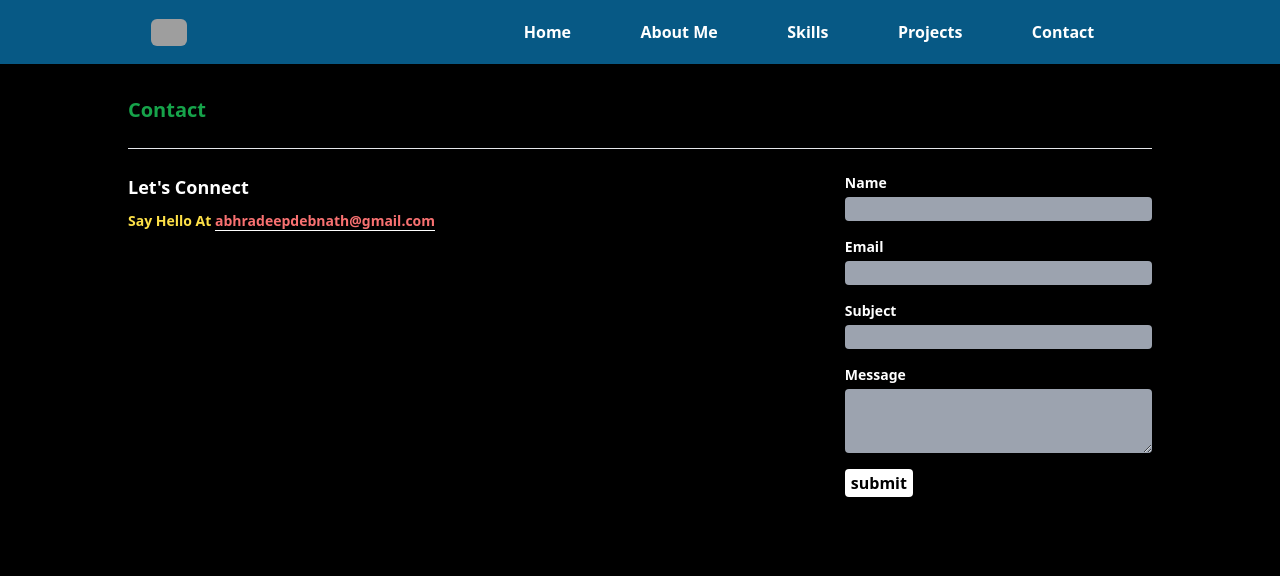
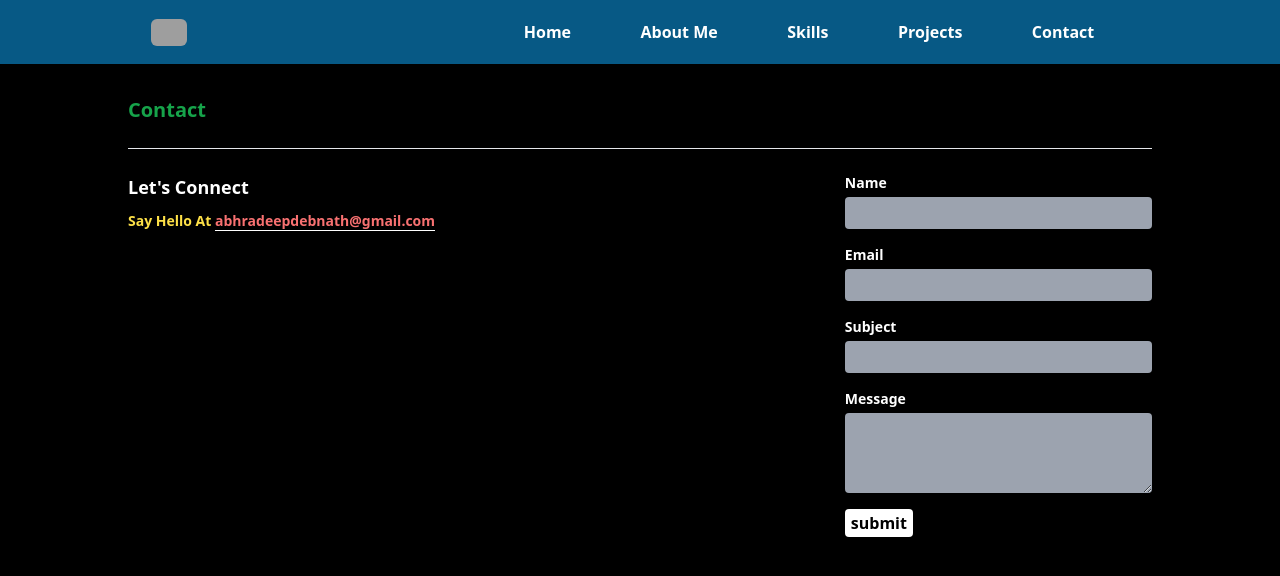
Before and after one commit to abhradeep01/my-portfolio, a React (Create React App) app: page /contact in a window 1280 px wide. Shown: the top 576 px of the page. Built offline with nearby package versions, Linux system fonts and the light colour scheme; grey boxes are pictures that could not be loaded.

Commit message:
adding some changes

```diff
--- a/package.json
+++ b/package.json
@@ -6,7 +6,6 @@
     "@emotion/react": "^11.13.3",
     "@emotion/styled": "^11.13.0",
     "@mui/icons-material": "^6.1.0",
-    "@mui/material": "^6.1.0",
     "@testing-library/jest-dom": "^5.17.0",
     "@testing-library/react": "^13.4.0",
     "@testing-library/user-event": "^13.5.0",
--- a/src/components/About.js
+++ b/src/components/About.js
@@ -73,7 +73,7 @@ function About({wdth}) {
         <div className="w-full flex flex-col gap-5 x-sm:gap-3">
           <div>
             <h3 className='text-blue-500 text-lg font-semibold capitalize'>
-              technologies i'm learning right now:
+              backend technologies i'm learning right now:
             </h3>
           </div>
           <div className="w-full flex flex-row gap-12 flex-wrap x-sm:gap-6">
--- a/src/components/Contact.js
+++ b/src/components/Contact.js
@@ -66,8 +66,8 @@ const Input = ({inputName,type,textArea}) =>{
       </label>
       {
         textArea?
-        <textarea name={inputName} id={id} className='w-full h-16 bg-gray-400 rounded p-1.5'></textarea>:
-        <input type={type} id={id} className='w-full h-6 x-sm:h-8 bg-gray-400 rounded p-1.5' />
+        <textarea name={inputName} id={id} className='w-full h-20 bg-gray-400 rounded p-2 outline-none'></textarea>:
+        <input type={type} id={id} className='w-full h-8 x-sm:h-10 bg-gray-400 rounded p-2 outline-none'/>
       }
     </div>
   )
--- a/src/data/IconText.js
+++ b/src/data/IconText.js
@@ -1,4 +1,4 @@
-import { CreateReactApp, Css, Ejs, ExpressJs, Fiverr, Freelance, Git, Github, Html, Js, Json, Jsx, LinkedIn, Mongodb, Mongoose, MySql, Netlify, NodeJs, Pug, Reduxjs, Render, Routerjs, Sql, Tailwindcss, Upwork, Vite } from "../components/icons";
+import { Api, CreateReactApp, Css, Ejs, ExpressJs, Fiverr, Freelance, Git, Github, Html, Js, Json, Jsx, LinkedIn, Mongodb, Mongoose, MySql, Netlify, NodeJs, Postman, Pug, Reduxjs, Render, Routerjs, Sql, Tailwindcss, Upwork, Vite } from "../components/icons";
 
 export const knownTech =[
     {
@@ -94,6 +94,14 @@ export const learningTech = [
     {
         icon:<Mongoose/>,
         text:"Mongoose"
+    },
+    {
+        icon:<Postman/>,
+        text:"Postman"
+    },
+    {
+        icon:<Api/>,
+        text:"Api development"
     }
 ]
 export const platforms =[
```
Also changed, not shown: src/components/icons.js (+12 -0 lines), 1 other file (tests, documents, lock files or other folders).
